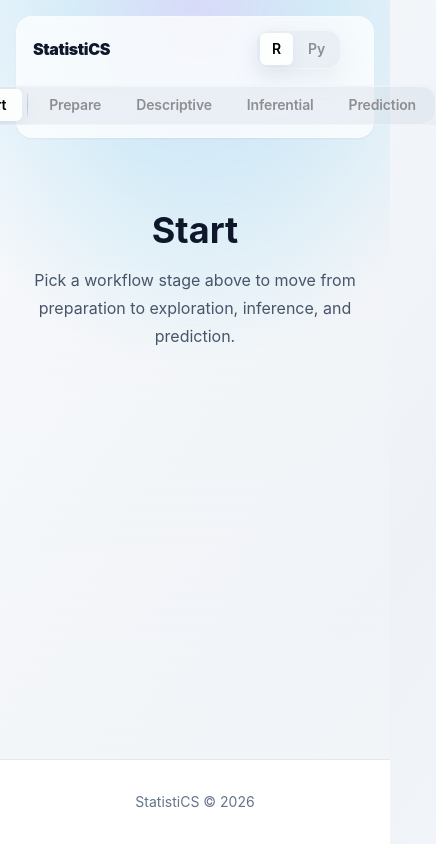
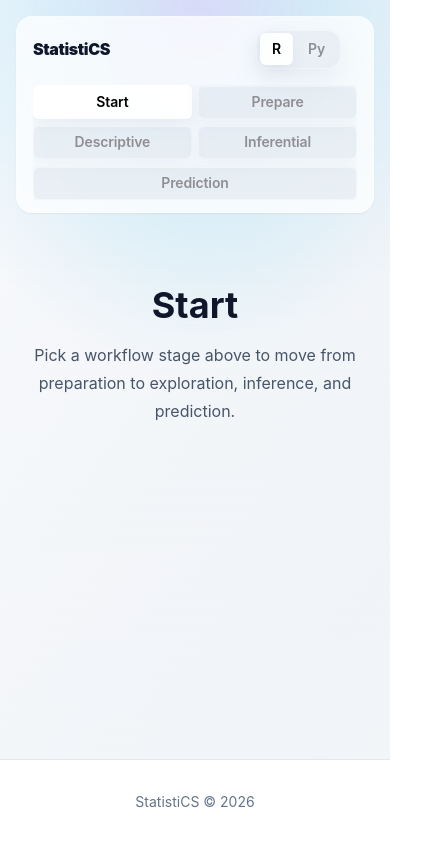
Before and after one commit to iwaszm/statisticcheatsheet, a plain HTML site: page index.html in a window 390 px wide. Shown: the whole page, 436 px wide, since content can reach past the window. Drawn offline with nearby package versions, Linux system fonts and the light colour scheme.

Commit message:
fix(ui): wrap mobile navbar tabs

```diff
--- a/assets/css/styles.css
+++ b/assets/css/styles.css
@@ -340,10 +340,32 @@ body {
         grid-column: 1 / -1;
         order: 3;
         justify-self: stretch;
+        overflow: visible;
     }
 
     .nav-tabs-wrap .nav-segmented-control {
-        width: max-content;
+        width: 100%;
+        display: flex;
+        flex-wrap: wrap;
+        gap: 0.4rem;
+        padding: 0;
+        background: transparent;
+        border: none;
+        box-shadow: none;
+        backdrop-filter: none;
+    }
+
+    .nav-tabs-wrap .nav-segmented-item {
+        flex: 1 1 calc(50% - 0.4rem);
+        min-width: 0;
+        text-align: center;
+        background: rgba(203, 213, 225, 0.34);
+        border: 1px solid rgba(255,255,255,0.42);
+        box-shadow: inset 0 1px 0 rgba(255,255,255,0.45), 0 6px 16px rgba(148, 163, 184, 0.1);
+    }
+
+    .nav-tabs-wrap .nav-segmented-divider {
+        display: none;
     }
 
     .nav-lang-wrap {
```
